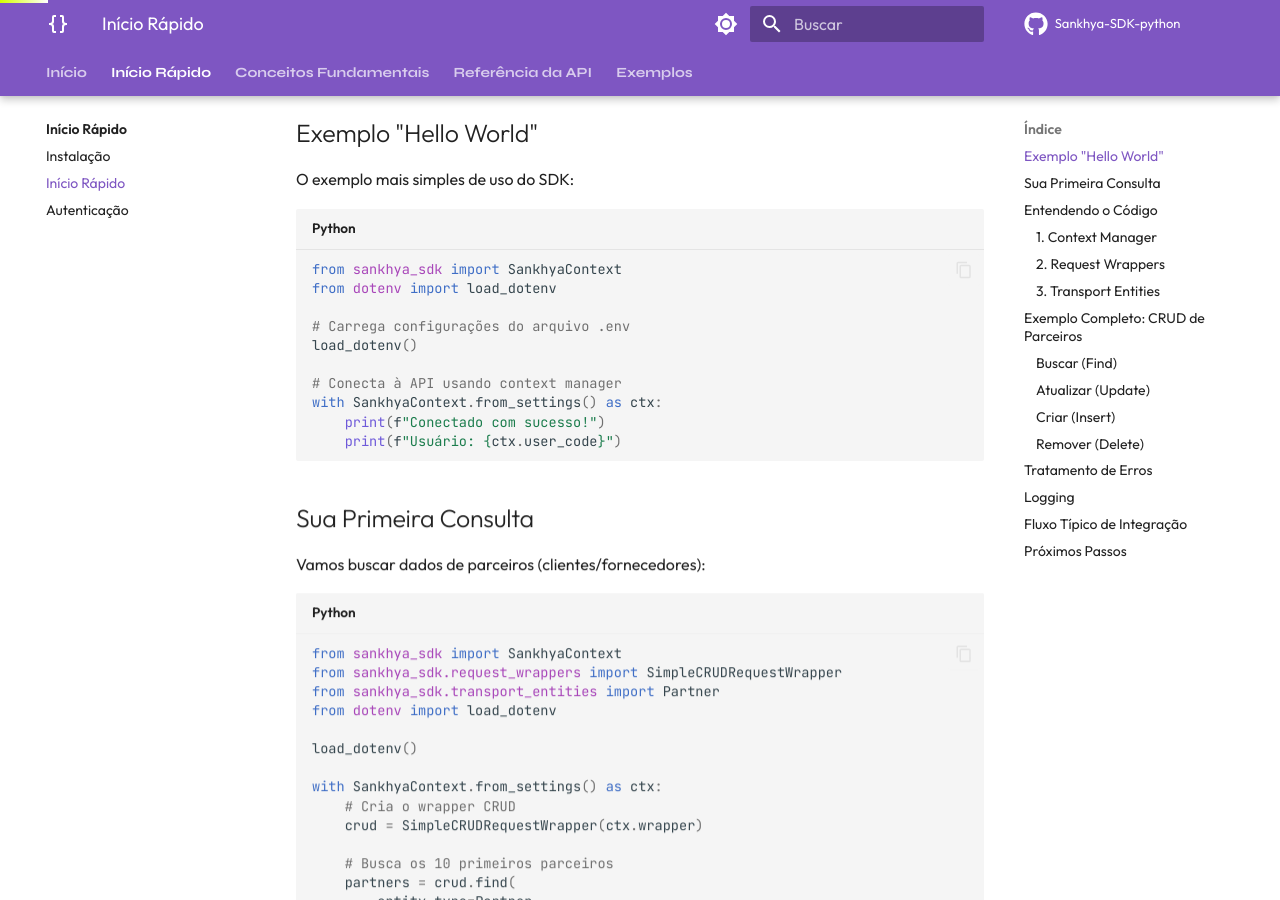
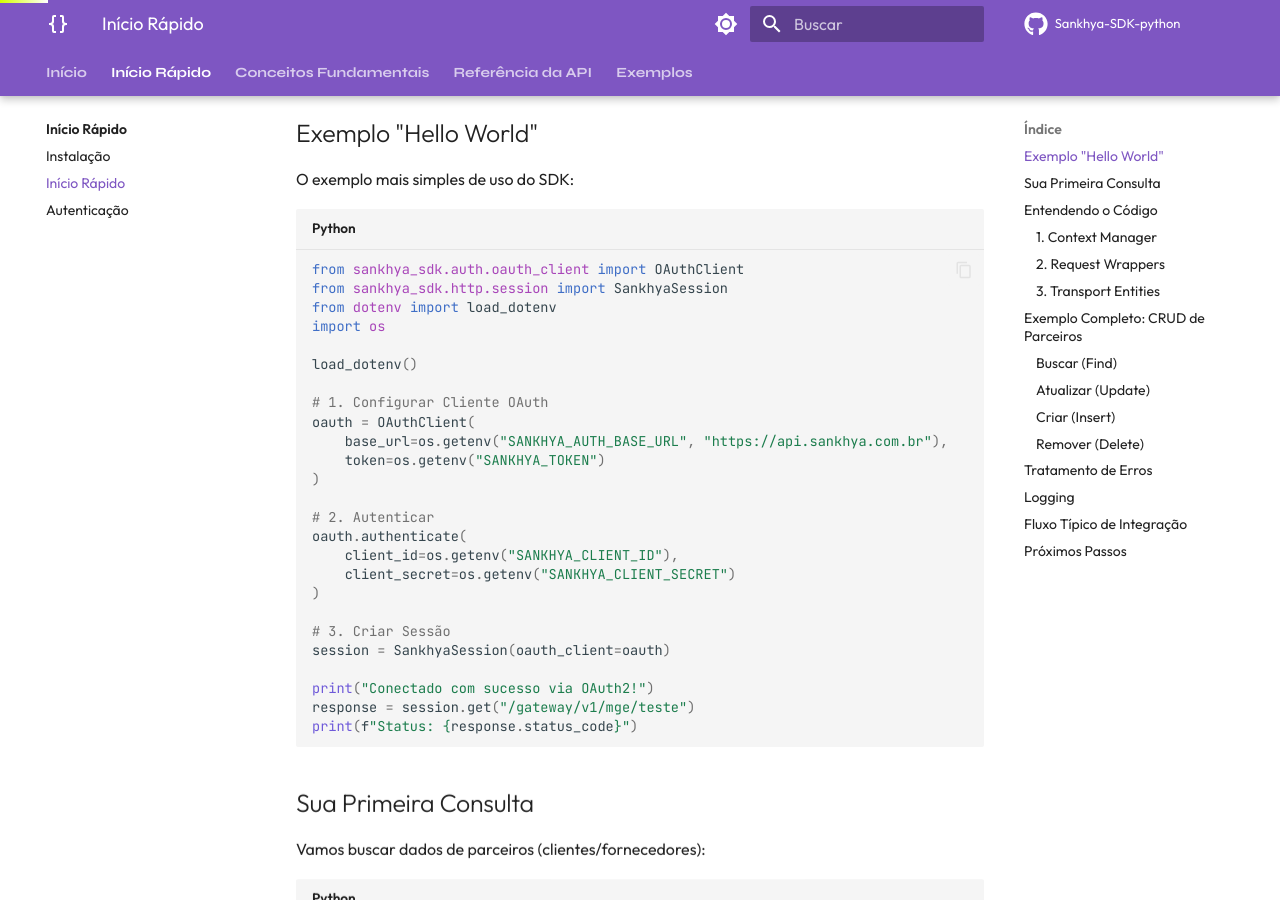
Before and after one commit to ssmvictor/Sankhya-SDK-python, an MkDocs documentation site: the page built from docs/getting-started/quick-start.md, in a window 1280 px wide and 900 px high, scrolled down 219 px. Built offline with MkDocs 1.6.1 and Material for MkDocs 9.7.7, drawn with Linux system fonts in a browser that asks for light colours; comment, search, counter and statistics services are not loaded; the version menu is left out.

Commit message:
docs(guide): atualizar quick start para usar oauth2

````diff
--- a/docs/getting-started/quick-start.md
+++ b/docs/getting-started/quick-start.md
@@ -7,16 +7,31 @@
 O exemplo mais simples de uso do SDK:
 
 ```python
-from sankhya_sdk import SankhyaContext
+from sankhya_sdk.auth.oauth_client import OAuthClient
+from sankhya_sdk.http.session import SankhyaSession
 from dotenv import load_dotenv
+import os
 
-# Carrega configurações do arquivo .env
 load_dotenv()
 
-# Conecta à API usando context manager
-with SankhyaContext.from_settings() as ctx:
-    print(f"Conectado com sucesso!")
-    print(f"Usuário: {ctx.user_code}")
+# 1. Configurar Cliente OAuth
+oauth = OAuthClient(
+    base_url=os.getenv("SANKHYA_AUTH_BASE_URL", "https://api.sankhya.com.br"),
+    token=os.getenv("SANKHYA_TOKEN")
+)
+
+# 2. Autenticar
+oauth.authenticate(
+    client_id=os.getenv("SANKHYA_CLIENT_ID"),
+    client_secret=os.getenv("SANKHYA_CLIENT_SECRET")
+)
+
+# 3. Criar Sessão
+session = SankhyaSession(oauth_client=oauth)
+
+print("Conectado com sucesso via OAuth2!")
+response = session.get("/gateway/v1/mge/teste")
+print(f"Status: {response.status_code}")
 ```
 
 ## Sua Primeira Consulta
````
